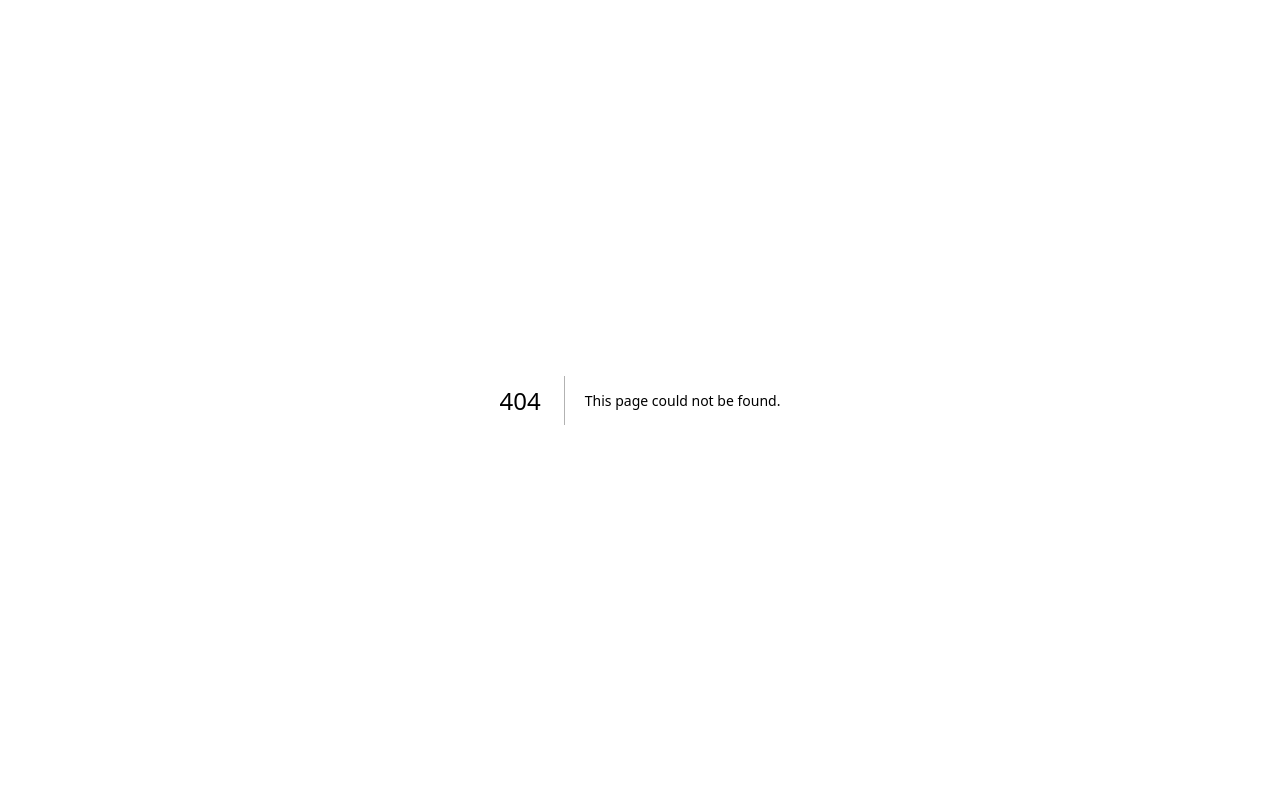
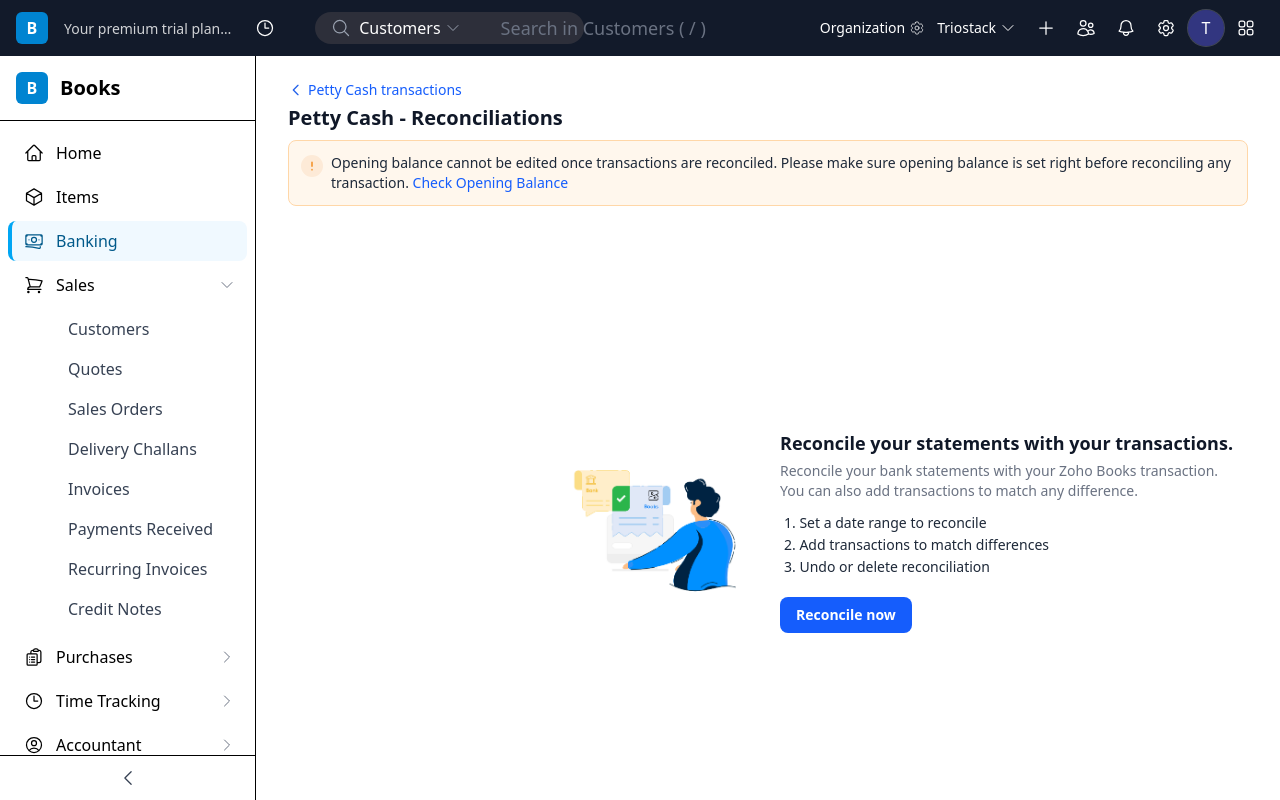
Before and after one commit to Triostacksoftware/-RoboBooks, a Next.js app in the folder client/: page /dashboard/banking/skip/reconcile in a window 1280 px wide. Before the commit this address had no page. Built offline with nearby package versions, Linux system fonts and the light colour scheme.

Commit message:
Feat: banking petty transaction

```diff
--- /dev/null
+++ b/client/src/app/dashboard/banking/skip/reconcile/components/ReconcileIntro.tsx
@@ -0,0 +1,80 @@
+'use client';
+
+import Link from 'next/link';
+import { useRouter } from 'next/navigation';
+
+export default function ReconcileIntro() {
+  const router = useRouter();
+
+  return (
+    <div className="min-h-screen bg-white flex flex-col px-3 py-3 md:px-8 md:py-6">
+      {/* Breadcrumb */}
+      <div className="mb-1">
+        <Link
+          href="/dashboard/banking/skip/transactions-petty-cash"
+          className="text-blue-600 hover:underline text-sm flex items-center gap-1"
+        >
+          <svg width="16" height="16" fill="none" viewBox="0 0 24 24" className="inline-block">
+            <path d="M15 19l-7-7 7-7" stroke="#2563eb" strokeWidth="2" strokeLinecap="round" strokeLinejoin="round" />
+          </svg>
+          Petty Cash transactions
+        </Link>
+      </div>
+
+      {/* Title */}
+      <h1 className="text-lg md:text-xl font-bold text-gray-900 mb-2">Petty Cash - Reconciliations</h1>
+
+      {/* Alert */}
+      <div className="w-full bg-orange-50 border border-orange-200 rounded-lg p-3 flex items-start gap-2 mb-6">
+        <span className="mt-0.5">
+          <svg width="22" height="22" fill="none" viewBox="0 0 24 24">
+            <circle cx="12" cy="12" r="12" fill="#FDEAD7" />
+            <path d="M12 8v4m0 4h.01" stroke="#F59E42" strokeWidth="2" strokeLinecap="round" />
+          </svg>
+        </span>
+        <div className="text-xs md:text-sm text-gray-800">
+          Opening balance cannot be edited once transactions are reconciled. Please make sure opening balance is set right before reconciling any transaction.{' '}
+          <Link href="#" className="text-blue-600 hover:underline">Check Opening Balance</Link>
+        </div>
+      </div>
+
+      {/* Main Section */}
+      <div className="flex flex-col md:flex-row items-center gap-6 flex-1 w-full justify-center">
+        {/* Illustration */}
+        <div className="w-full md:w-1/2 flex justify-center md:justify-end pb-4 md:pb-0">
+          {/* Replace src with your SVG or custom illustration */}
+          <img
+            src="/images/your-illustration.png"
+            alt="Reconcile Illustration"
+            className="max-w-[170px] md:max-w-[210px] w-full"
+            style={{ minHeight: 120 }}
+            draggable={false}
+            onError={e => (e.currentTarget.src = "https://em-content.zobj.net/source/microsoft-teams/363/ledger_1f4d2.png")}
+          />
+        </div>
+        {/* Content */}
+        <div className="w-full md:w-1/2">
+          <h2 className="text-base md:text-lg font-semibold text-gray-900 mb-1">
+            Reconcile your statements with your transactions.
+          </h2>
+          <p className="text-gray-500 mb-3 text-xs md:text-sm">
+            Reconcile your bank statements with your Zoho Books transaction.<br className="hidden md:block"/> You can also add transactions to match any difference.
+          </p>
+          <ol className="text-gray-800 text-xs md:text-sm mb-5 space-y-0.5 list-decimal list-inside pl-1">
+            <li>Set a date range to reconcile</li>
+            <li>Add transactions to match differences</li>
+            <li>Undo or delete reconciliation</li>
+          </ol>
+          <button
+            className="px-4 py-2 bg-blue-600 hover:bg-blue-700 text-white rounded-lg text-xs md:text-sm font-semibold transition active:scale-95"
+            onClick={() => router.push('/dashboard/banking/reconciliation/start')}
+            aria-label="Start reconciliation"
+            tabIndex={0}
+          >
+            Reconcile now
+          </button>
+        </div>
+      </div>
+    </div>
+  );
+}
--- /dev/null
+++ b/client/src/app/dashboard/banking/skip/reconcile/page.tsx
@@ -0,0 +1,12 @@
+import React from 'react'
+import ReconcileIntro from './components/ReconcileIntro'
+
+const page = () => {
+  return (
+    <>
+    <ReconcileIntro/>
+    </>
+  )
+}
+
+export default page
--- a/client/src/app/dashboard/banking/skip/transactions-petty-cash/components/PettyCashTransactions.tsx
+++ b/client/src/app/dashboard/banking/skip/transactions-petty-cash/components/PettyCashTransactions.tsx
@@ -17,7 +17,6 @@ import {
   YAxis,
   Tooltip,
   CartesianGrid,
-  ReferenceDot,
 } from "recharts";
 
 // --- MOCK DATA for chart: 30 days, closing balance is always 0
@@ -50,14 +49,14 @@ const moneyIn = [
 const settingsOptions = [
   { label: "Edit", path: "/dashboard/banking/skip/edit-petty-cash" },
   { label: "Reconcile Account", path: "/dashboard/banking/skip/reconcile" },
-  { label: "Mark as Inactive", path: "/dashboard/banking/skip/mark-inactive" },
-  { label: "Delete", path: "/dashboard/banking/skip/delete" },
+  { label: "Delete", path: "DELETE" }, // Use a flag for Delete, not a route
 ];
 
 export default function PettyCashTransactions() {
   const [tab, setTab] = useState("dashboard");
   const [dropdown, setDropdown] = useState(false);
   const [settingsOpen, setSettingsOpen] = useState(false);
+  const [showDeleteModal, setShowDeleteModal] = useState(false);
 
   const addTransRef = useRef<HTMLDivElement>(null);
   const settingsRef = useRef<HTMLDivElement>(null);
@@ -84,13 +83,27 @@ export default function PettyCashTransactions() {
     setDropdown(false);
     router.push(`/dashboard/banking/skip/transactions/${type.toLowerCase().replaceAll(" ", "-")}`);
   };
+
   // Settings option click
   const handleSettingsOption = (path: string) => {
     setSettingsOpen(false);
-    router.push(path);
+    if (path === "DELETE") {
+      setShowDeleteModal(true);
+    } else {
+      router.push(path);
+    }
   };
+
   // Close btn navigation
   const handleClose = () => router.push("/");
+
+  // Handle Delete confirmation
+  const handleDelete = () => {
+    // Add delete API call here if needed
+    setShowDeleteModal(false);
+    alert("Petty Cash deleted!");
+    router.push("/dashboard/banking");
+  };
 
   return (
     <div className="w-full max-w-6xl mx-auto bg-white rounded-2xl shadow border border-gray-100 mt-4 mb-10">
@@ -361,6 +374,41 @@ export default function PettyCashTransactions() {
           </>
         )}
       </div>
+
+      {/* Delete Modal */}
+      {showDeleteModal && (
+        <div className="fixed inset-0 z-50 flex items-center justify-center bg-black/40 p-2">
+          <div className="bg-white rounded-2xl shadow-lg p-6 w-full max-w-sm border border-gray-100 animate-fadein">
+            <div className="flex justify-between items-center mb-2">
+              <h1 className="text-lg font-semibold text-gray-900">Delete Petty Cash</h1>
+              <button
+                className="rounded-lg p-1 hover:bg-gray-100"
+                onClick={() => setShowDeleteModal(false)}
+                aria-label="Close"
+              >
+                <XMarkIcon className="w-5 h-5 text-gray-400" />
+              </button>
+            </div>
+            <div className="text-gray-700 mb-4 text-sm">
+              Are you sure you want to delete this Petty Cash account? This action cannot be undone.
+            </div>
+            <div className="flex gap-2">
+              <button
+                className="flex-1 py-2 px-4 rounded-md text-sm font-medium bg-gray-100 text-gray-700 hover:bg-gray-200"
+                onClick={() => setShowDeleteModal(false)}
+              >
+                Cancel
+              </button>
+              <button
+                className="flex-1 py-2 px-4 rounded-md text-sm font-medium bg-red-500 text-white hover:bg-red-600"
+                onClick={handleDelete}
+              >
+                Delete
+              </button>
+            </div>
+          </div>
+        </div>
+      )}
     </div>
   );
 }
```
Also changed, not shown: client/public/images/your-illustration.png (added).
